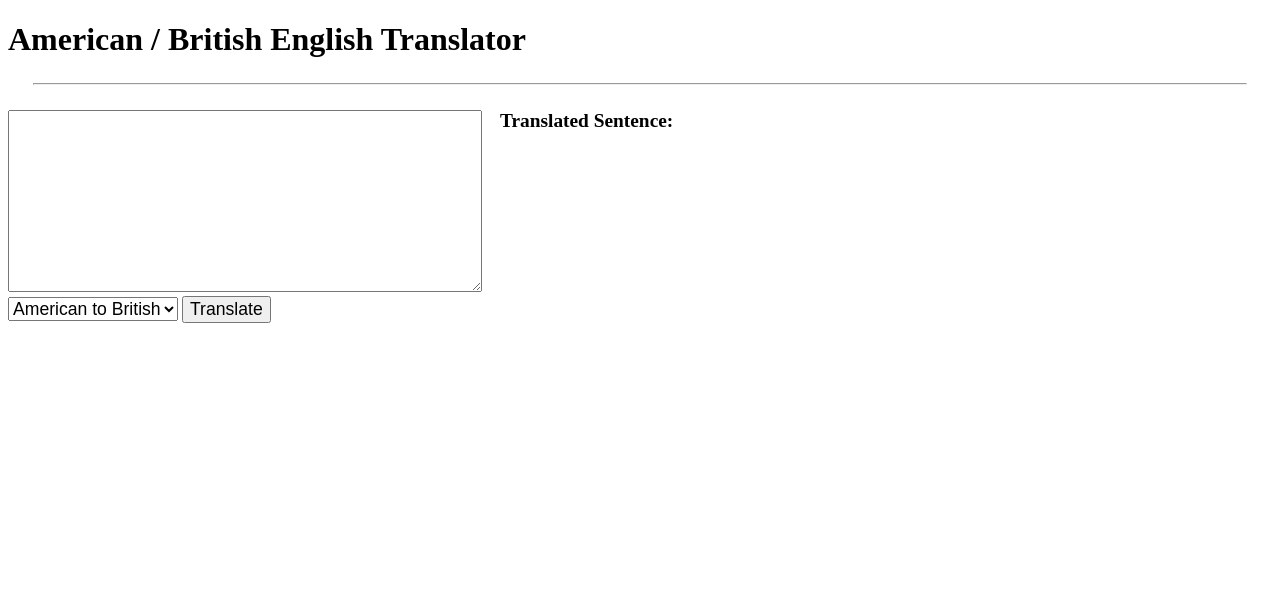
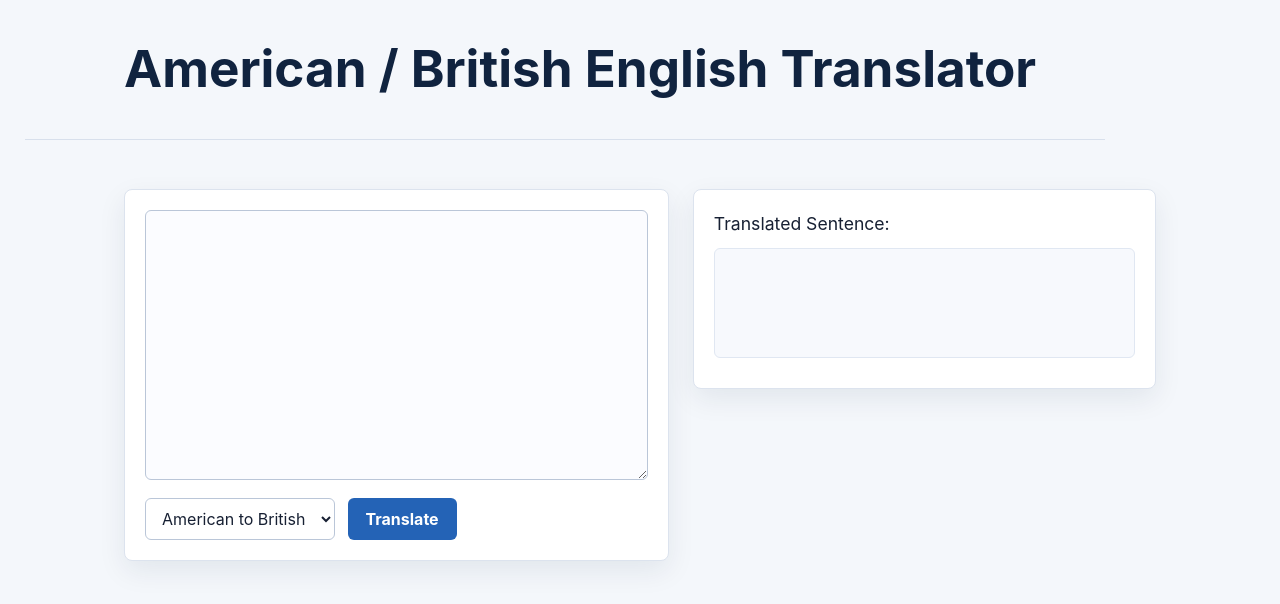
Before and after one commit to manishh28/American-British-Translator, a website: page views/index.html in a window 1280 px wide. Drawn offline with Linux system fonts and the light colour scheme.

Commit message:
Update style.css

```diff
--- a/public/style.css
+++ b/public/style.css
@@ -1,81 +1,151 @@
-code {
-  background: #d0d0d5;
+* {
+  box-sizing: border-box;
+}
+
+body {
+  margin: 0;
+  min-height: 100vh;
+  font-family: Inter, system-ui, -apple-system, BlinkMacSystemFont, "Segoe UI", sans-serif;
+  background: #f4f7fb;
+  color: #172033;
+}
+
+header {
+  max-width: 1080px;
+  margin: 0 auto;
+  padding: 42px 24px 18px;
+}
+
+h1 {
+  margin: 0;
+  font-size: clamp(2rem, 4vw, 3.5rem);
+  line-height: 1.05;
+  letter-spacing: 0;
+  color: #10233f;
+}
+
+hr {
+  border: 0;
+  height: 1px;
+  background: #d8e0ec;
+  max-width: 1080px;
 }
 
 .container {
-  display: flex;
-  flex-direction: column;
+  max-width: 1080px;
+  margin: 0 auto;
+  padding: 24px;
+  display: grid;
+  grid-template-columns: minmax(0, 1fr) minmax(300px, 0.85fr);
+  gap: 24px;
+  align-items: start;
 }
 
-.form-container {
-  max-width: 95%;
+.form-container,
+#output-container {
+  background: #ffffff;
+  border: 1px solid #dce3ee;
+  border-radius: 8px;
+  padding: 20px;
+  box-shadow: 0 10px 28px rgba(16, 35, 63, 0.08);
 }
 
-textarea {
+#text-input {
   width: 100%;
+  min-height: 230px;
+  resize: vertical;
+  border: 1px solid #bac6d8;
+  border-radius: 6px;
+  padding: 14px 16px;
+  font: inherit;
+  font-size: 1rem;
+  line-height: 1.5;
+  color: #172033;
+  background: #fbfcff;
 }
 
-#user-stories {
-  font-size: 1.2em;
+#text-input:focus,
+#locale-select:focus,
+#translate-btn:focus {
+  outline: 3px solid rgba(45, 114, 210, 0.22);
+  border-color: #2d72d2;
 }
 
-#output-container,
-#solution-container,
-#text-input,
-#locale-select,
-input[type="button"] {
-  font-size: 1.1em;
+#locale-select {
+  height: 42px;
+  margin-top: 14px;
+  margin-right: 8px;
+  border: 1px solid #bac6d8;
+  border-radius: 6px;
+  padding: 0 12px;
+  font: inherit;
+  background: #ffffff;
+  color: #172033;
 }
 
-#output-container {
-  width: 80%;
-  display: flex;
-  flex-direction: column;
+#translate-btn {
+  height: 42px;
+  border: 0;
+  border-radius: 6px;
+  padding: 0 18px;
+  font: inherit;
+  font-weight: 700;
+  color: #ffffff;
+  background: #2463b6;
+  cursor: pointer;
+}
+
+#translate-btn:hover {
+  background: #1d5299;
 }
 
 #solution-container {
-  font-weight: bold;
+  font-size: 1.1rem;
+  line-height: 1.6;
 }
 
-#solution-container {
-  margin-left: 20px;
+#solution-container > div {
+  margin-top: 10px;
 }
 
 #translated-sentence {
-  margin-top: 10px;
-  font-weight: normal;
+  min-height: 110px;
+  padding: 14px 16px;
+  border-radius: 6px;
+  background: #f7f9fd;
+  border: 1px solid #e0e7f2;
 }
 
 #error-msg {
-  font-weight: normal;
-  color: red;
+  color: #b42318;
+  font-weight: 700;
 }
 
 .highlight {
-  color: green;
+  color: #0f7b45;
+  background: #dff6e9;
+  border-radius: 4px;
+  padding: 1px 4px;
+  font-weight: 700;
 }
 
-#text-input {
-  padding: 10px;
-}
-
-@media (min-width: 800px) {
-  .container {
-    flex-direction: row;
+@media (max-width: 760px) {
+  header {
+    padding: 28px 18px 12px;
   }
 
-  .form-container {
-    align-self: flex-end;
+  .container {
+    grid-template-columns: 1fr;
+    padding: 18px;
   }
 
-  #output-container {
-    flex-direction: row;
-    margin-top: 0;
-    margin-left: 20px;
+  #locale-select,
+  #translate-btn {
+    width: 100%;
+    margin-right: 0;
   }
 
-  #solution-container {
-    width: 75%;
-    margin-top: 0;
+  #translate-btn {
+    margin-top: 10px;
   }
 }
```
